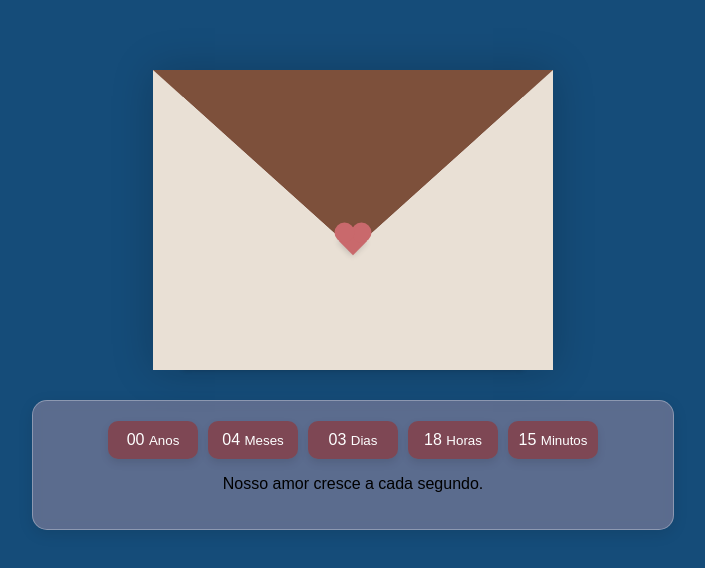
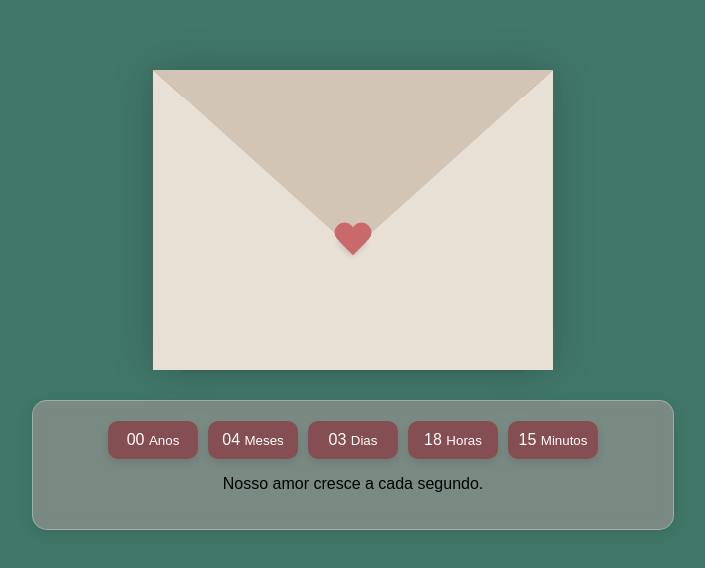
Before and after one commit to copperdeer/abigail-aurora, a plain HTML site: page index.html in a window 1280 px wide. Shown: the part 124-692 px from the top of the page, without its empty margins (287-992 px from the left). Drawn offline with Linux system fonts and the light colour scheme.

Commit message:
Update style.css

```diff
--- a/style.css
+++ b/style.css
@@ -1,8 +1,8 @@
 :root {
   --primary: #fff;
-  --bg-color: #154c79;
+  --bg-color: #154c;
   --bg-envelope-color: #7d503b;
-  --envelope-tab: #7d503b;
+  --envelope-tab: #d2c5b6;
   --envelope-cover: #e9e0d5;
   --shadow-color: rgba(0, 0, 0, 0.2);
   --txt-color: #444;
```
